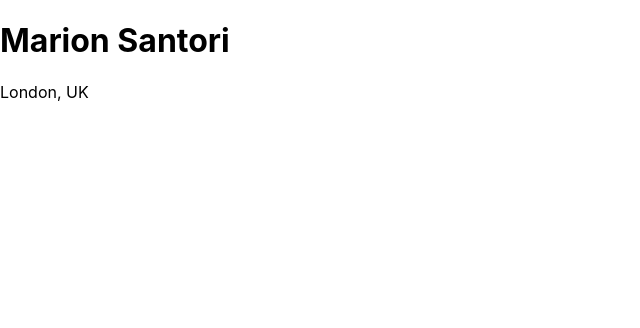
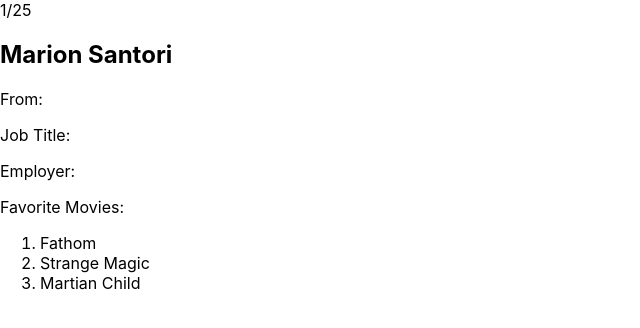
Before and after one commit to dallasmay/react-user-directory, a React (Create React App) app: page / in a window 1280 px wide. Shown: the top 328 px of the page, without its empty margins (0-640 px from the left). Built offline with nearby package versions, Linux system fonts and the light colour scheme.

Commit message:
built out structure for UserCard component

```diff
--- a/src/App.js
+++ b/src/App.js
@@ -1,9 +1,10 @@
+import UserCard from "./components/UserCard";
+
 
 function App() {
   return (
     <div>
-      <h1>Marion Santori</h1>
-      <p>London, UK</p>
+      <UserCard />
     </div>
   );
 }
--- /dev/null
+++ b/src/components/UserCard.js
@@ -0,0 +1,23 @@
+const UserCard = () => {
+    return (
+      <div>
+        <div className="counter-flex">
+          <div className="userCounter">1/25</div>
+        </div>
+        <div className="info-container">
+          <h2>Marion Santori</h2>
+          <p>{`From:`}</p>
+          <p>{`Job Title:`}</p>
+          <p>{`Employer:`}</p>
+          <p>{`Favorite Movies:`}</p>
+          <ol>
+            <li>Fathom</li>
+            <li>Strange Magic</li>
+            <li>Martian Child</li>
+          </ol>
+        </div>
+      </div>
+    );
+}
+
+export default UserCard;
```
